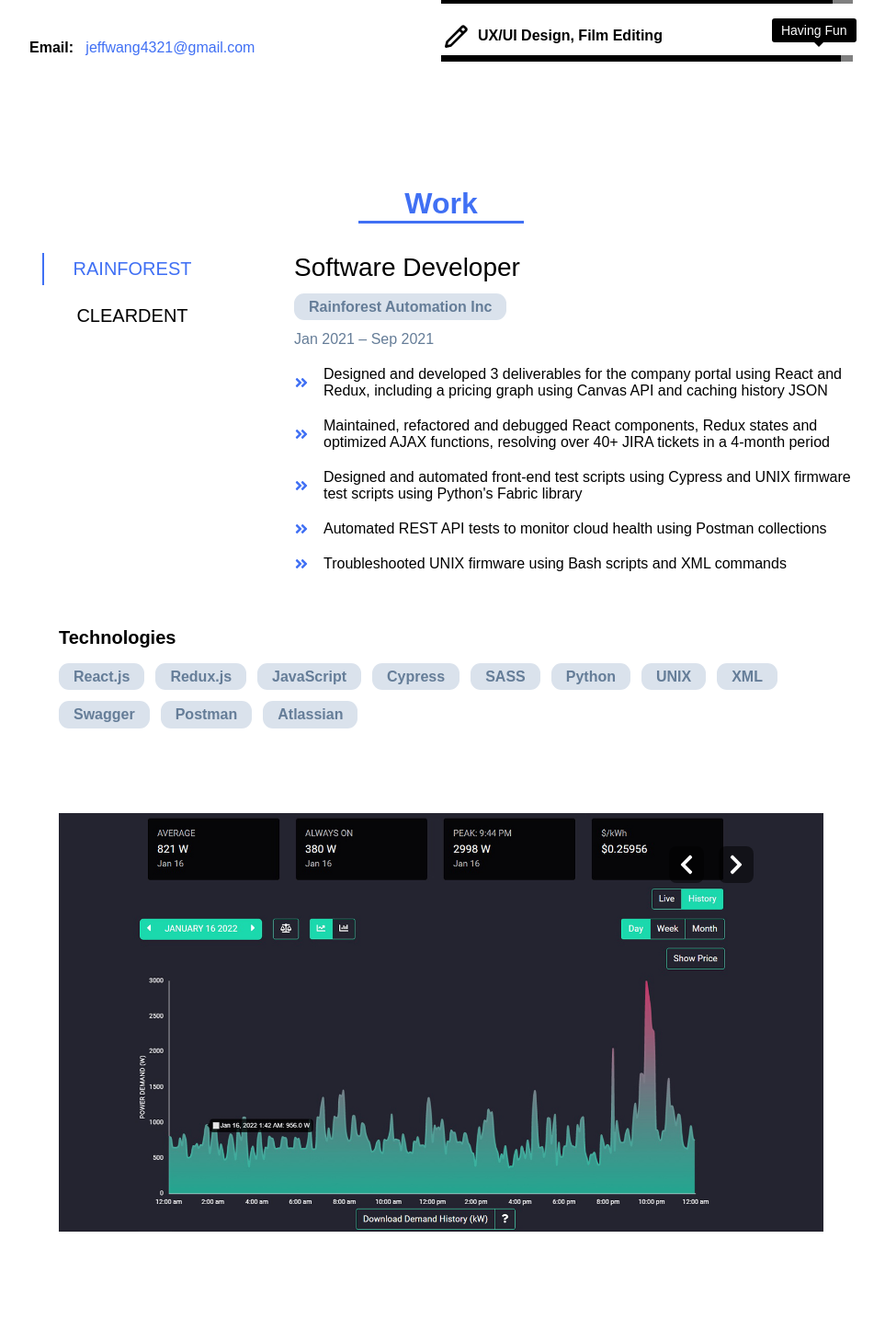
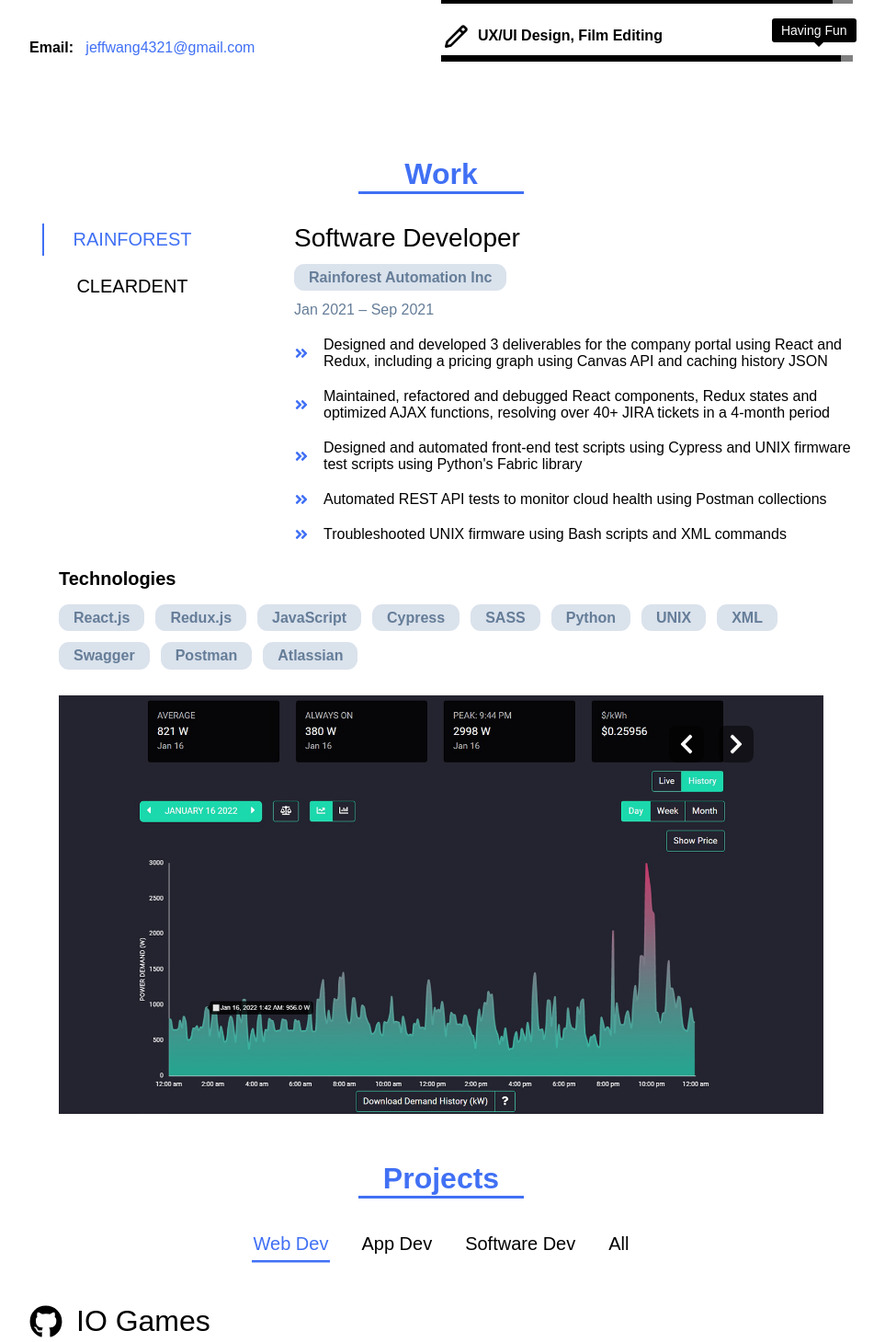
Before and after one commit to jeffwang4321/react-portfolio, a React (Create React App) app: page / in a window 1280 px wide. Shown: the part 1062-2521 px from the top of the page at 92% size, without its empty margins (160-1123 px from the left). Built offline with nearby package versions, Linux system fonts and the light colour scheme.

Commit message:
Update margins

```diff
--- a/src/index.css
+++ b/src/index.css
@@ -414,7 +414,7 @@ Work Page
 */
 #work,
 #projects {
-  padding-top: 5rem;
+  padding-top: 3rem;
 }
 #work h2,
 #projects h2 {
@@ -437,7 +437,7 @@ Work Page
   flex-direction: row;
   justify-content: center;
   flex-wrap: wrap;
-  margin-bottom: 2rem;
+  margin-bottom: 1rem;
 }
 .job-btn,
 .project-btn {
@@ -495,7 +495,7 @@ Work Page
 
 .technologies {
   width: 65vw;
-  margin: 2.5rem auto;
+  margin: 1.5rem auto;
 }
 .technologies h3 {
   margin-bottom: 1rem;
@@ -511,6 +511,10 @@ Work Page
   .btn-container {
     flex-direction: column;
     justify-content: flex-start;
+    margin-bottom: 0rem;
+  }
+  .job-info{
+    margin-bottom: -1rem;
   }
   .job-btn {
     margin-bottom: 1rem;
@@ -530,10 +534,10 @@ ImageToggle
 */
 .imageToggle {
   text-align: center;
-  padding-bottom: 2rem;
+  padding-bottom: 3rem;
 }
 .img-container {
-  margin: 0 auto;
+  margin: -3rem auto;
   width: 65vw;
   max-width: 60rem;
   cursor: pointer;
@@ -546,7 +550,7 @@ ImageToggle
 .next-btn {
   position: relative;
   justify-self: right;
-  top: 6vw;
+  top: 2vw;
   left: 23vw;
   margin: 0 0.5rem;
   padding: 6px 5px 0;
@@ -620,7 +624,7 @@ Project Buttons
 /* Embeding video and html */
 .iframeVideo {
   text-align: center;
-  padding-bottom: 3rem;
+  padding-bottom: 1rem;
 }
 
 /*
```
